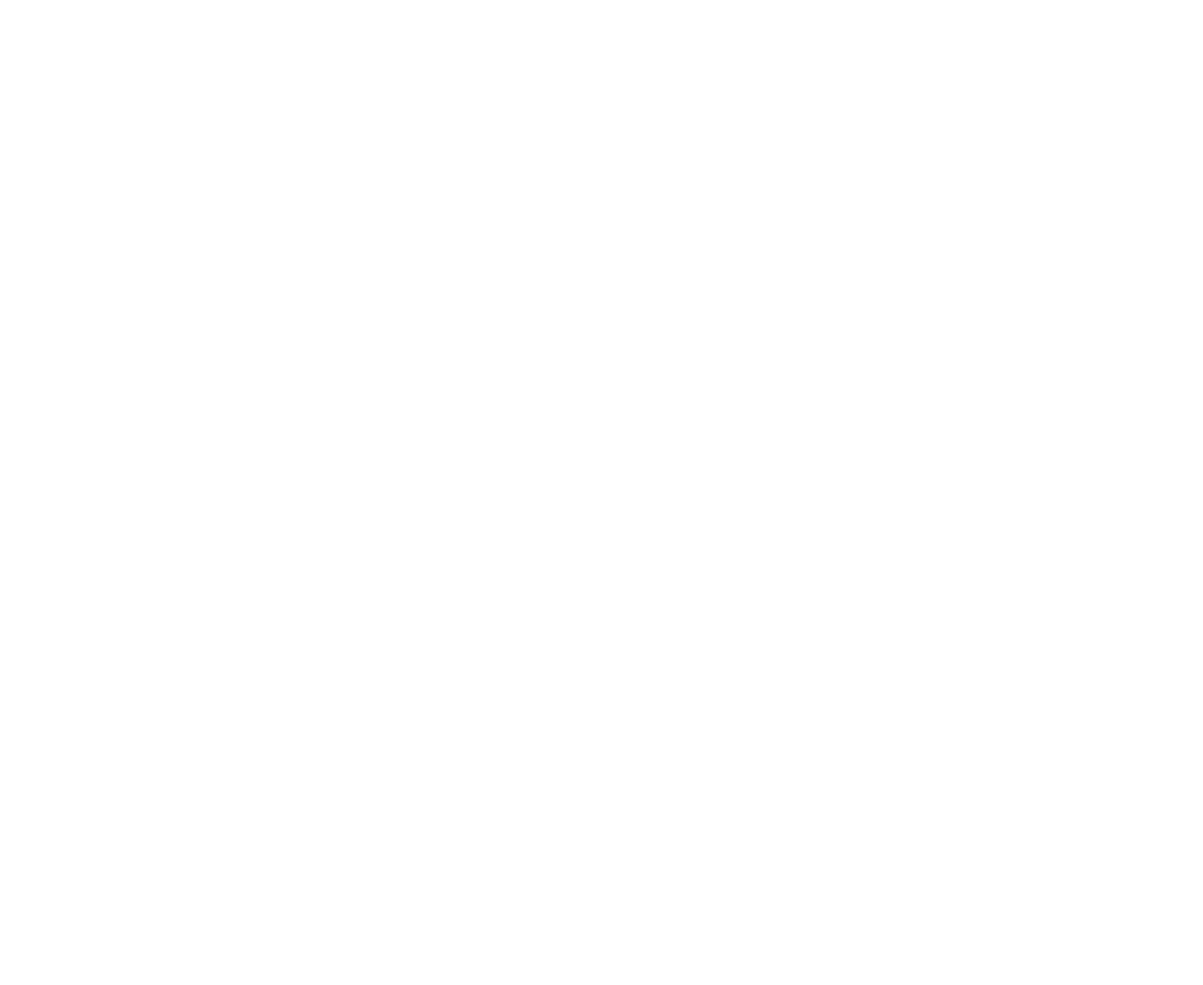
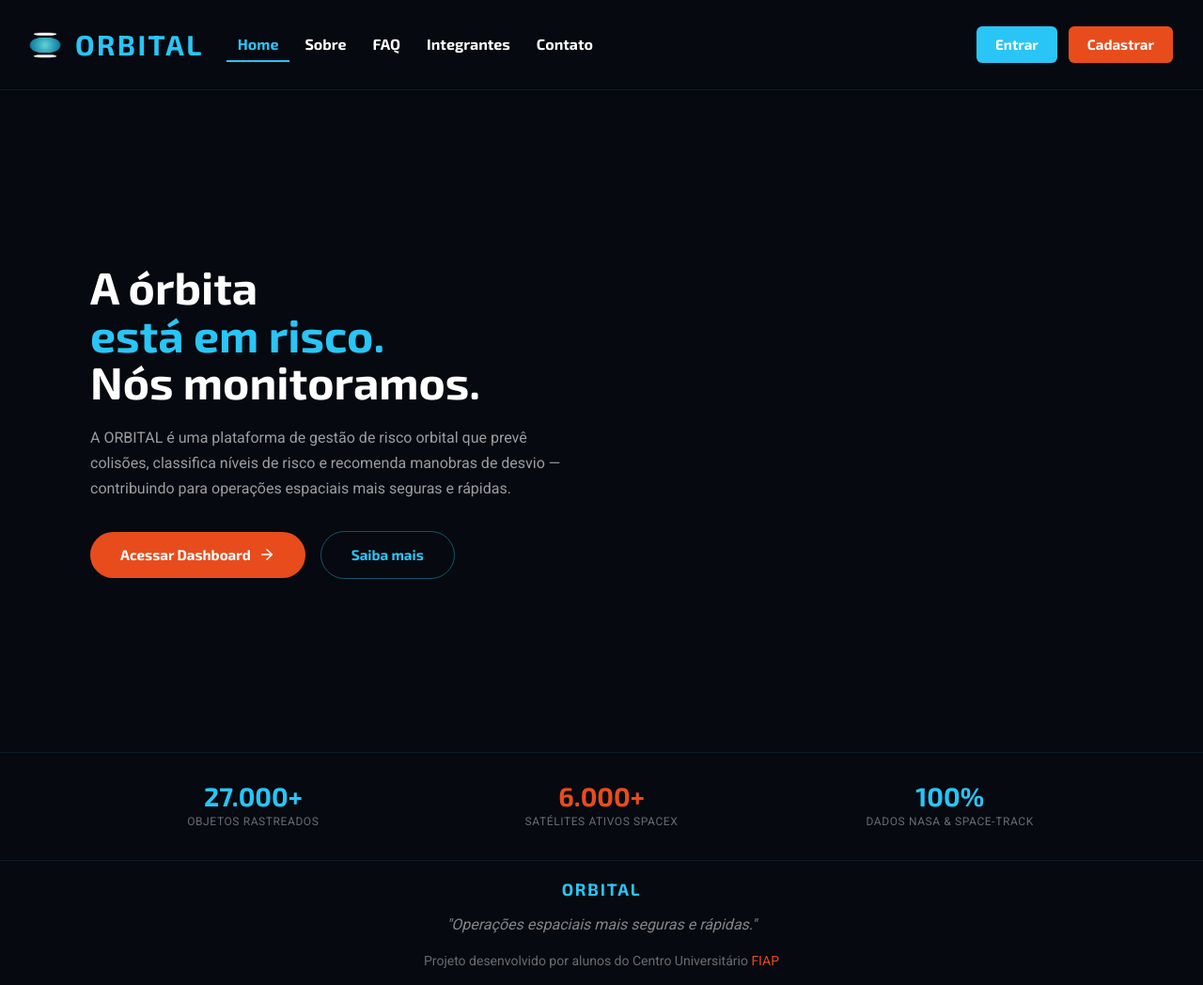
Before and after one commit to ismrqs/orbital, a React (Vite) app: page / in a window 1280 px wide. Before the commit this address had no page. Shown: the whole page at 94% size. Before the commit the page ends 800 px from the top, so only its background shows below. Built offline with nearby package versions, Linux system fonts and the light colour scheme.

Commit message:
exportanto fonte 'exo 2' e inserindo na página de home.tsx e nos componenentes header.tsx e footer.tsx

```diff
--- a/index.html
+++ b/index.html
@@ -3,6 +3,10 @@
   <head>
     <meta charset="UTF-8" />
     <link rel="icon" type="image/svg+xml" href="/favicon.svg" />
+    <link rel="preconnect"a href="https://fonts.googleapis.com"/>
+    <link rel="preconnect" href="https://fonts.gstatic.com" crossorigin/>
+    <link href="https://fonts.googleapis.com/css2?family=Exo+2:wght@700;800&family=Roboto:wght@400;500&display=swap" rel="stylesheet"/>
+
     <meta name="viewport" content="width=device-width, initial-scale=1.0" />
 
     <title>orbital</title>
--- a/src/App.tsx
+++ b/src/App.tsx
@@ -1,9 +1,11 @@
-import { BrowserRouter, Routes } from "react-router-dom";
+import { BrowserRouter, Routes, Route } from "react-router-dom";
+import Home from "./pages/Home";
 
 function App() {
   return (
     <BrowserRouter>
       <Routes>
+        <Route path="/"            element={<Home />} />
       </Routes>
     </BrowserRouter>
   );
--- a/src/pages/Home.tsx
+++ b/src/pages/Home.tsx
@@ -5,7 +5,7 @@
 
 function Home() {
   return (
-    <div className="text-white flex flex-col min-h-screen bg-[#06090f]">
+    <div className="font-['Roboto',sans-serif] text-white flex flex-col min-h-screen bg-[#06090f]">
       <Header/>
       <main className="flex-1 flex flex-col">
 
@@ -16,7 +16,7 @@
           <div className="max-w-[32rem]">
 
             {/* headline */}
-            <h1 className="font-bold leading-[1.05] mb-5 text-[3rem] max-[480px]:text-[2rem]min-[481px]:max-[991px]:text-[2.4rem]">
+            <h1 className="font-['Exo_2',sans-serif] font-bold leading-[1.05] mb-5 text-[3rem] max-[480px]:text-[2rem]min-[481px]:max-[991px]:text-[2.4rem]">
               A órbita<br />
               <span className="text-[#29c5f6]">está em risco.</span><br />
               Nós monitoramos.
@@ -32,7 +32,7 @@
             {/* CTAs */}
             <div className=" flex items-center gap-4 flex-wrap max-[480px]:justify-center max-[480px]:flex-col max-[480px]:gap-3 min-[481px]:max-[991px]:justify-center">
               <Link to="/" className="
-                  inline-flex items-center gap-2 font-bold text-[0.95rem] bg-[#e84c1c] text-white py-[0.8rem] px-8 rounded-[2rem] no-underline border-none
+                  inline-flex items-center gap-2 font-['Exo_2',sans-serif] font-bold text-[0.95rem] bg-[#e84c1c] text-white py-[0.8rem] px-8 rounded-[2rem] no-underline border-none
                   hover:bg-[#c73d14] transition-colors duration-200 max-[480px]:text-[0.9rem] max-[480px]:py-[0.7rem] max-[480px]:px-6 max-[480px]:w-full max-[480px]:justify-center">
                 Acessar Dashboard
                 <ArrowRight size={18} />
@@ -40,7 +40,7 @@
 
               <Link to="/sobre"
                 className="
-                  inline-flex items-center gap-2 font-semibold text-[0.95rem] text-[#29c5f6] border border-[#29c5f6]/40 py-[0.8rem] px-8 rounded-[2rem] no-underline bg-transparent
+                  inline-flex items-center gap-2 font-['Exo_2',sans-serif] font-semibold text-[0.95rem] text-[#29c5f6] border border-[#29c5f6]/40 py-[0.8rem] px-8 rounded-[2rem] no-underline bg-transparent
                   hover:bg-[#29c5f6]/10 transition-colors duration-200 max-[480px]:text-[0.9rem] max-[480px]:py-[0.7rem] max-[480px]:px-6 max-[480px]:w-full max-[480px]:justify-center">
                 Saiba mais
               </Link>
@@ -58,7 +58,7 @@
               { value: "100%",    label: "dados NASA & Space-Track",   color: "#29c5f6" },
             ].map((stat) => (
               <div key={stat.label}>
-                <div className="font-bold text-[1.75rem] leading-none max-[480px]:text-[1.4rem]"
+                <div className="font-['Exo_2',sans-serif] font-bold text-[1.75rem] leading-none max-[480px]:text-[1.4rem]"
                   style={{ color: stat.color }}
                 >
                   {stat.value}
--- a/src/pages/components/Footer.tsx
+++ b/src/pages/components/Footer.tsx
@@ -2,13 +2,13 @@
 function Footer() {
   return (
     <footer className="bg-[#06090f] text-white text-center px-4 py-4" style={{ borderTop: "1px solid rgba(41,197,246,0.1)" }}>
-      <h2 className="mb-3 font-bold text-lg text-[#29c5f6] tracking-[0.1em]">
+      <h2 className="mb-3 font-bold text-lg font-['Exo_2',sans-serif] text-[#29c5f6] tracking-[0.1em]">
         ORBITAL
       </h2>
-      <p className="italic mb-4 text-white/50">
+      <p className="italic mb-4 text-white/50 font-['Roboto',sans-serif]">
         "Operações espaciais mais seguras e rápidas."
       </p>
-      <p className="max-w-[30rem] mx-auto text-sm text-white/40">
+      <p className="max-w-[30rem] mx-auto text-sm font-['Roboto',sans-serif] text-white/40">
         Projeto desenvolvido por alunos do Centro Universitário{" "}
         <a href="https://www.fiap.com.br/" target="_blank" rel="noopener noreferrer" className="text-[#e84c1c] no-underline hover:text-[#f26522]">
           FIAP
--- a/src/pages/components/Header.tsx
+++ b/src/pages/components/Header.tsx
@@ -7,7 +7,7 @@
   const [open, setOpen] = useState(false);
 
   return (
-    <header className="bg-[#06090f] h-14 min-[992px]:h-24 flex items-center relative"
+    <header className="bg-[#06090f] h-14 min-[992px]:h-24 flex items-center relative font-['Exo_2',sans-serif]"
       style={{ borderBottom: "1px solid rgba(41,197,246,0.12)" }}>
 
       {/* Logo */}
--- a/src/pages/components/Menu.tsx
+++ b/src/pages/components/Menu.tsx
@@ -7,7 +7,7 @@
 function Menu({ open }: MenuProps) {
 
   const desktopLink = ({ isActive }: { isActive: boolean }) =>
-    `text-[1rem] font-semibold whitespace-nowrap px-3 py-2 transition-all duration-200 no-underline border-b-2 ${
+    `text-[1rem] font-semibold whitespace-nowrap px-3 py-2 transition-all duration-200 no-underline border-b-2 font-['Exo_2',sans-serif] ${
       isActive
         ? "text-[#29c5f6] border-[#29c5f6]"
         : "text-white border-transparent hover:text-[#29c5f6] hover:border-[#29c5f6]"
@@ -26,11 +26,11 @@
         </ul>
 
         <div className="flex items-center gap-3 ml-auto">
-          <Link to="/#"
-            className="text-white bg-[#29c5f6] px-5 py-2 rounded-[6px] text-[0.95rem] font-semibold no-underline transition-all duration-200 hover:bg-[#1fa8d4]"
+          <Link to="/"
+            className="text-white bg-[#29c5f6] px-5 py-2 rounded-[6px] text-[0.95rem] font-semibold no-underline transition-all duration-200 hover:bg-[#1fa8d4] font-['Exo_2',sans-serif]"
           > Entrar </Link>
-          <Link to="/#"
-            className="text-white bg-[#e84c1c] px-5 py-2 rounded-[6px] text-[0.95rem] font-semibold no-underline transition-all duration-200 hover:bg-[#c73d14]"
+          <Link to="/"
+            className="text-white bg-[#e84c1c] px-5 py-2 rounded-[6px] text-[0.95rem] font-semibold no-underline transition-all duration-200 hover:bg-[#c73d14] font-['Exo_2',sans-serif]"
           > Cadastrar </Link>
         </div>
       </nav>
@@ -47,7 +47,7 @@
       >
 
         <div className="px-6 py-4 border-t border-[#ffffff10]">
-          <p className="text-[#ffffff40] text-xs text-right">
+          <p className="text-[#ffffff40] text-xs text-right font-['Exo_2',sans-serif]">
             ORBITAL — AETHER SYSTEMS
           </p>
         </div>
```
